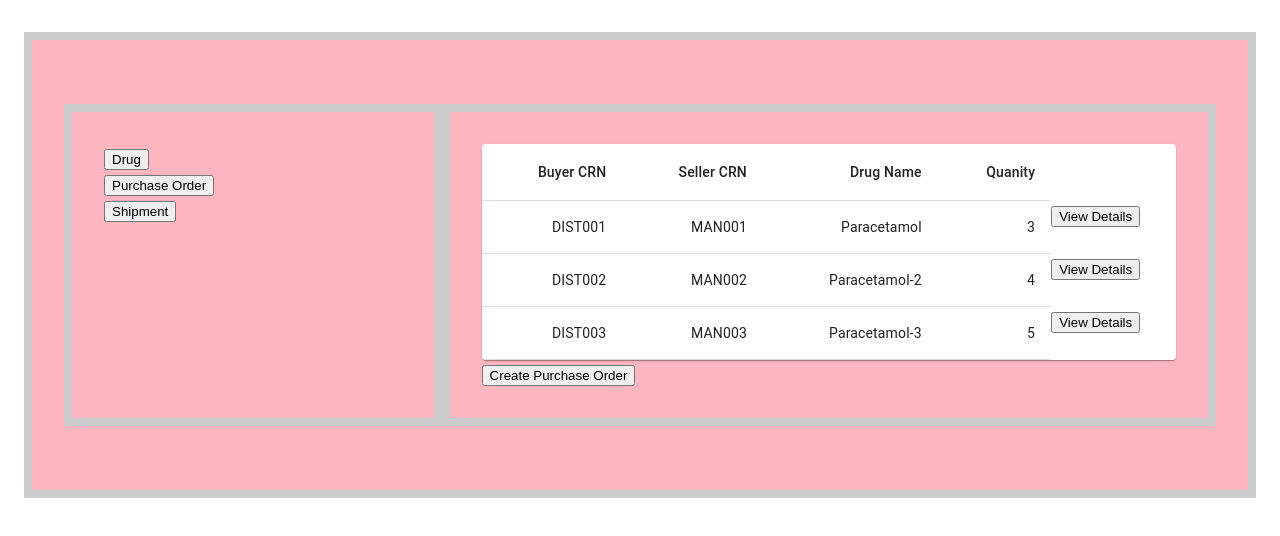
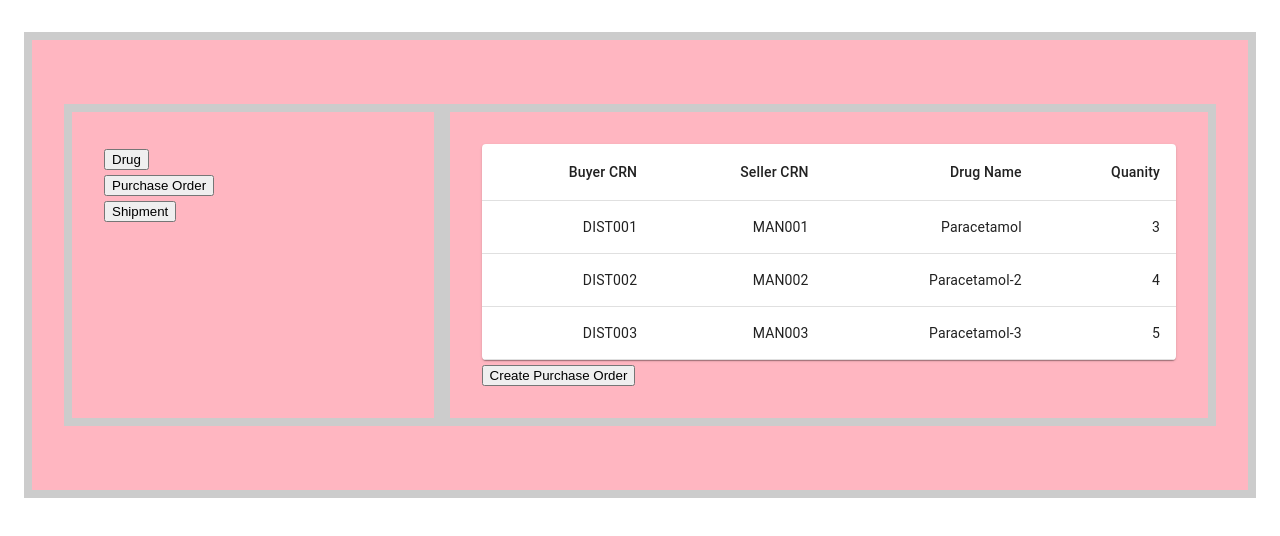
Before and after one commit to UGUP/DrugApplication, a React (Create React App) app: page /retailer in a window 1280 px wide. Both pictures are taken after a click on the button "Purchase Order". Shown: the top 536 px of the page. Built offline with nearby package versions, Linux system fonts and the light colour scheme; what react-material-toast would draw is missing.

Commit message:
PO updates

```diff
--- a/src/ShipmentDrugPo/PurchaseOrderList.js
+++ b/src/ShipmentDrugPo/PurchaseOrderList.js
@@ -33,8 +33,6 @@ export default class ManufacturerList extends React.Component {
     this.onPurchaseOrderDialogClosed = this.onPurchaseOrderDialogClosed.bind(
       this
     );
-
-    // this.onViewDialogClosed = this.onViewDialogClosed.bind(this);
   }
 
   useStyles = makeStyles({
@@ -55,13 +53,6 @@ export default class ManufacturerList extends React.Component {
   handleClick() {
     this.setState({
       openCreatePurchaseOrderDialogue: true,
-    });
-  }
-
-  showPurchaseOrderDetails(purchaseOrder) {
-    this.setState({
-      purchaseOrderDetails: purchaseOrder,
-      showPurchaseOrderDetails: true,
     });
   }
 
@@ -100,13 +91,6 @@ export default class ManufacturerList extends React.Component {
                   <TableCell align="right">{row.sellerCRN}</TableCell>
                   <TableCell align="right">{row.drugName}</TableCell>
                   <TableCell align="right">{row.quantity}</TableCell>
-                  <button
-                    onClick={() => {
-                      this.showPurchaseOrderDetails(row);
-                    }}
-                  >
-                    View Details
-                  </button>
                 </TableRow>
               ))}
             </TableBody>
```
